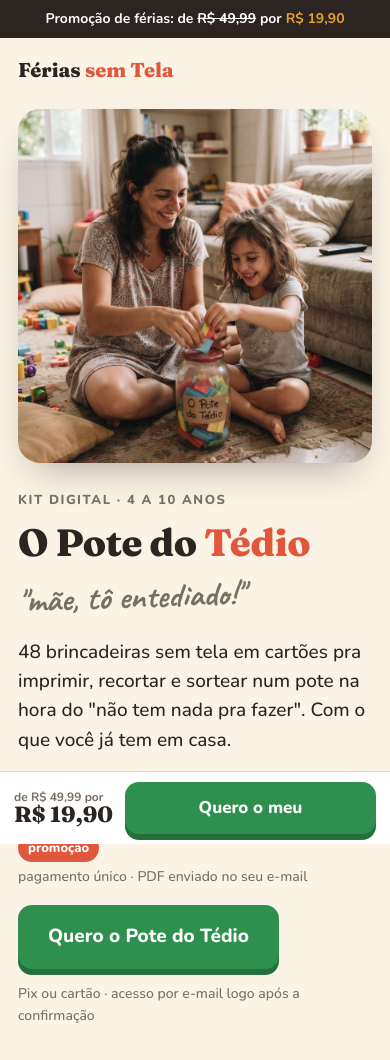
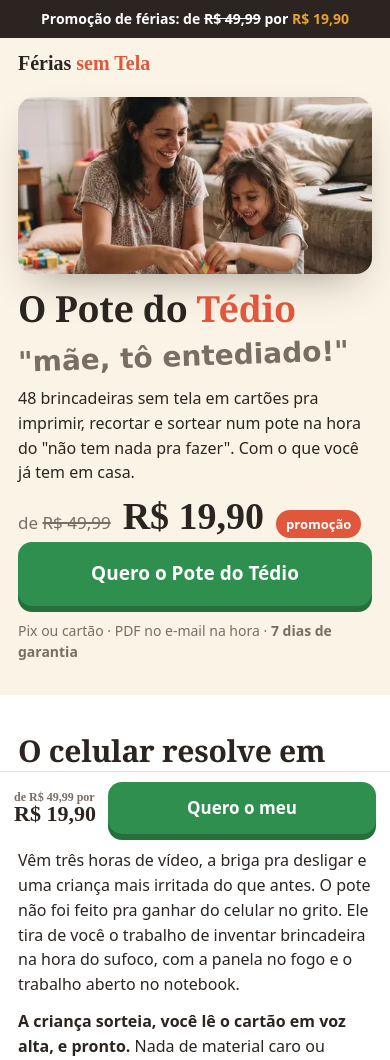
Before and after one commit to tklorde123-oss/ferias-sem-tela, a plain HTML site: page pote-do-tedio.html in a window 390 px wide. Shown: the top 1060 px of the page. Drawn offline with nearby package versions, Linux system fonts and the light colour scheme.

Commit message:
Página do Pote do Tédio: botão de compra na primeira tela do celular e carregamento mais rápido
- Celular: foto vira faixa curta, preço e botão aparecem sem rolar
- Foto principal em WebP (35 KB em vez de 150 KB) com preload
- Fontes do Google carregam sem travar a página (todas as páginas)
- Garantia de 7 dias junto do botão principal

Co-Authored-By: Claude Opus 5.5 <noreply@anthropic.com>
Claude-Session: https://claude.ai/code/session_01QBuPgpZYCwT5PTmhQewzUv

```diff
--- a/combo.html
+++ b/combo.html
@@ -9,7 +9,7 @@
 <meta property="og:description" content="O Pote do Tédio + O Pote do Dia de Chuva por R$ 30,99.">
 <meta property="og:image" content="img/pote-mesa.jpg">
 <link rel="preconnect" href="https://fonts.googleapis.com"><link rel="preconnect" href="https://fonts.gstatic.com" crossorigin>
-<link href="https://fonts.googleapis.com/css2?family=Caveat:wght@700&family=Fraunces:opsz,wght@9..144,800&family=Nunito:wght@500;700;800&display=swap" rel="stylesheet">
+<link rel="stylesheet" href="https://fonts.googleapis.com/css2?family=Caveat:wght@700&family=Fraunces:opsz,wght@9..144,800&family=Nunito:wght@500;700;800&display=swap" media="print" onload="this.media=\'all\'"><noscript><link rel="stylesheet" href="https://fonts.googleapis.com/css2?family=Caveat:wght@700&family=Fraunces:opsz,wght@9..144,800&family=Nunito:wght@500;700;800&display=swap"></noscript>
 <link rel="stylesheet" href="style.css">
 <!-- Meta Pixel Code -->
 <script>
--- a/pote-do-tedio.html
+++ b/pote-do-tedio.html
@@ -9,7 +9,8 @@
 <meta property="og:description" content="Bateu o tédio? A criança sorteia um cartão antes de pedir tela.">
 <meta property="og:image" content="img/pote-mesa.jpg">
 <link rel="preconnect" href="https://fonts.googleapis.com"><link rel="preconnect" href="https://fonts.gstatic.com" crossorigin>
-<link href="https://fonts.googleapis.com/css2?family=Caveat:wght@700&family=Fraunces:opsz,wght@9..144,800&family=Nunito:wght@500;700;800&display=swap" rel="stylesheet">
+<link rel="stylesheet" href="https://fonts.googleapis.com/css2?family=Caveat:wght@700&family=Fraunces:opsz,wght@9..144,800&family=Nunito:wght@500;700;800&display=swap" media="print" onload="this.media=\'all\'"><noscript><link rel="stylesheet" href="https://fonts.googleapis.com/css2?family=Caveat:wght@700&family=Fraunces:opsz,wght@9..144,800&family=Nunito:wght@500;700;800&display=swap"></noscript>
+<link rel="preload" as="image" href="img/mae-filha-480.webp" imagesrcset="img/mae-filha-480.webp 480w, img/mae-filha-800.webp 800w" imagesizes="(max-width:820px) 100vw, 480px">
 <link rel="stylesheet" href="style.css">
 <!-- Meta Pixel Code -->
 <script>
@@ -51,9 +52,9 @@ src="https://www.facebook.com/tr?id=1176444368263800&ev=PageView&noscript=1"
     <div class="price"><span class="from">de <s>R$ 49,99</s></span><span class="now">R$ 19,90</span><span class="tag">promoção</span></div>
     <p class="small" style="margin-bottom:18px">pagamento único · PDF enviado no seu e-mail</p>
     <a class="btn" href="https://pay.cakto.com.br/ffikkrq_1376200">Quero o Pote do Tédio</a>
-    <p class="btn-note">Pix ou cartão · acesso por e-mail logo após a confirmação</p>
+    <p class="btn-note">Pix ou cartão · PDF no e-mail na hora · <b>7 dias de garantia</b></p>
   </div>
-  <div class="pic"><img src="img/mae-filha.jpg" alt="Mãe e filha sorteando um cartão do pote" loading="eager"></div>
+  <div class="pic"><img src="img/mae-filha.jpg" srcset="img/mae-filha-480.webp 480w, img/mae-filha-800.webp 800w" sizes="(max-width:820px) 100vw, 480px" width="886" height="1100" alt="Mãe e filha sorteando um cartão do pote" fetchpriority="high"></div>
 </div></section>
 
 <section class="alt"><div class="wrap narrow">
--- a/style.css
+++ b/style.css
@@ -116,7 +116,18 @@ footer a{color:var(--soft)}
 @media (max-width:820px){
   body{font-size:16px}
   .hero .grid,.two{grid-template-columns:1fr;gap:24px}
-  .hero .pic{order:-1;aspect-ratio:1/1}
+  .hero{padding:4px 0 32px}
+  .hero .grid{gap:16px}
+  .hero .pic{order:-1;aspect-ratio:2/1;border-radius:16px}
+  .hero .pic img{object-position:50% 35%}
+  .hero .kicker{display:none}
+  .hero h1{font-size:36px}
+  .hero .quote{font-size:28px;margin:0 0 8px}
+  .hero p.lead{font-size:16px;margin-bottom:12px}
+  .hero .price .now{font-size:38px}
+  .hero .grid > div > .small{display:none}
+  .hero .btn{display:block;width:100%}
+  header.top{padding:10px 0}
   .steps,.colors{grid-template-columns:1fr 1fr}
   .cards-ex,.prods{grid-template-columns:1fr}
   header.top nav{display:none}
```
Also changed, not shown: dia-de-chuva.html (+1 -1 lines), index.html (+1 -1 lines), img/mae-filha-480.webp (added), img/mae-filha-800.webp (added).
